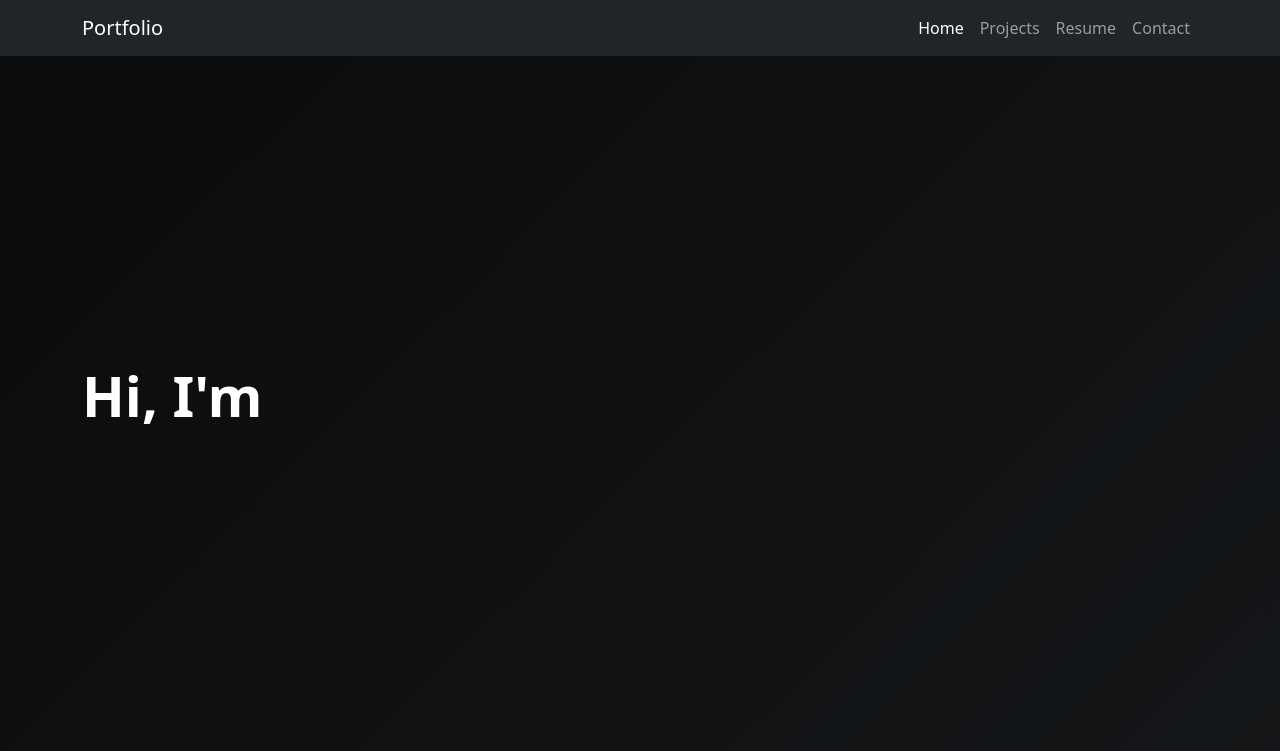
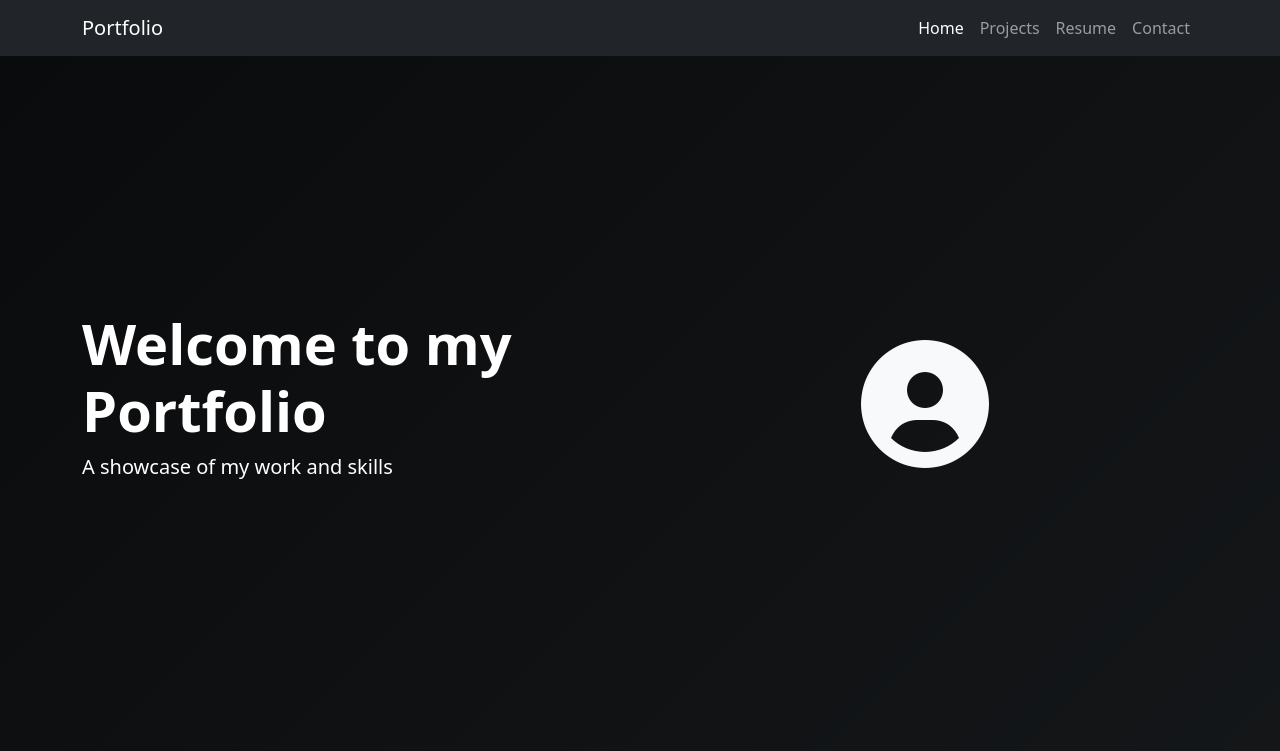
Before and after one commit to vishnu-6373/Portfolio, a Django app: page / in a window 1280 px wide. Shown: the top 751 px of the page. Run offline with Django 4.2, Linux system fonts and the light colour scheme; data that the repository does not hold is empty.

Commit message:
home fix

```diff
--- a/core/templates/core/home.html
+++ b/core/templates/core/home.html
@@ -1,7 +1,7 @@
 {% extends 'base.html' %}
 {% load static %}
 
-{% block title %}{{ profile.name }} - Portfolio{% endblock %}
+{% block title %}{% if profile %}{{ profile.name }} - {% endif %}Portfolio{% endblock %}
 
 {% block content %}
 <!-- Hero Section -->
@@ -9,15 +9,15 @@
     <div class="container">
         <div class="row align-items-center min-vh-75">
             <div class="col-md-6 text-center text-md-start">
-                <h1 class="display-4 fw-bold">Hi, I'm {{ profile.name }}</h1>
-                <p class="lead">{{ profile.bio|truncatewords:100 }}</p>
+                <h1 class="display-4 fw-bold">{% if profile %}Hi, I'm {{ profile.name }}{% else %}Welcome to my Portfolio{% endif %}</h1>
+                <p class="lead">{% if profile %}{{ profile.bio|truncatewords:100 }}{% else %}A showcase of my work and skills{% endif %}</p>
                 <div class="d-flex gap-3 justify-content-center justify-content-md-start">
-                    {% if profile.github %}
+                    {% if profile and profile.github %}
                     <a href="{{ profile.github }}" class="btn btn-outline-light" target="_blank">
                         <i class="fab fa-github"></i> GitHub
                     </a>
                     {% endif %}
-                    {% if profile.linkedin %}
+                    {% if profile and profile.linkedin %}
                     <a href="{{ profile.linkedin }}" class="btn btn-outline-light" target="_blank">
                         <i class="fab fa-linkedin"></i> LinkedIn
                     </a>
@@ -25,8 +25,10 @@
                 </div>
             </div>
             <div class="col-md-6 text-center mt-4 mt-md-0">
-                {% if profile.profile_picture %}
+                {% if profile and profile.profile_picture %}
                 <img src="{{ profile.profile_picture.url }}" alt="{{ profile.name }}" class="img-fluid rounded-circle profile-image ms-3" style="max-width: 300px;">
+                {% else %}
+                <i class="fas fa-user-circle fa-8x text-light"></i>
                 {% endif %}
             </div>
         </div>
```
